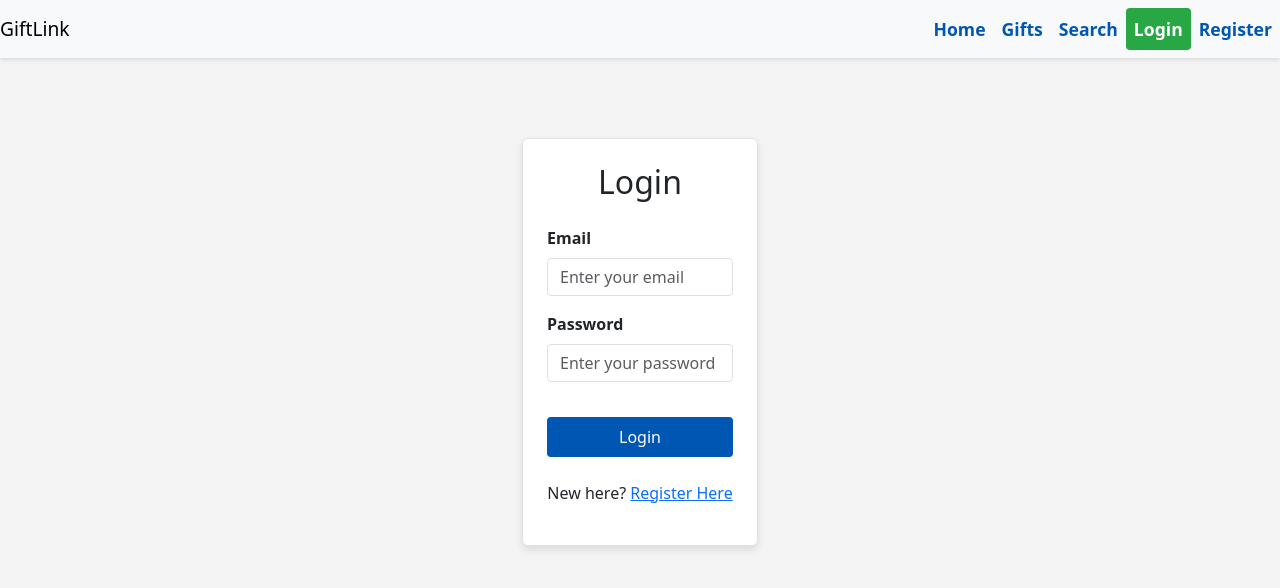
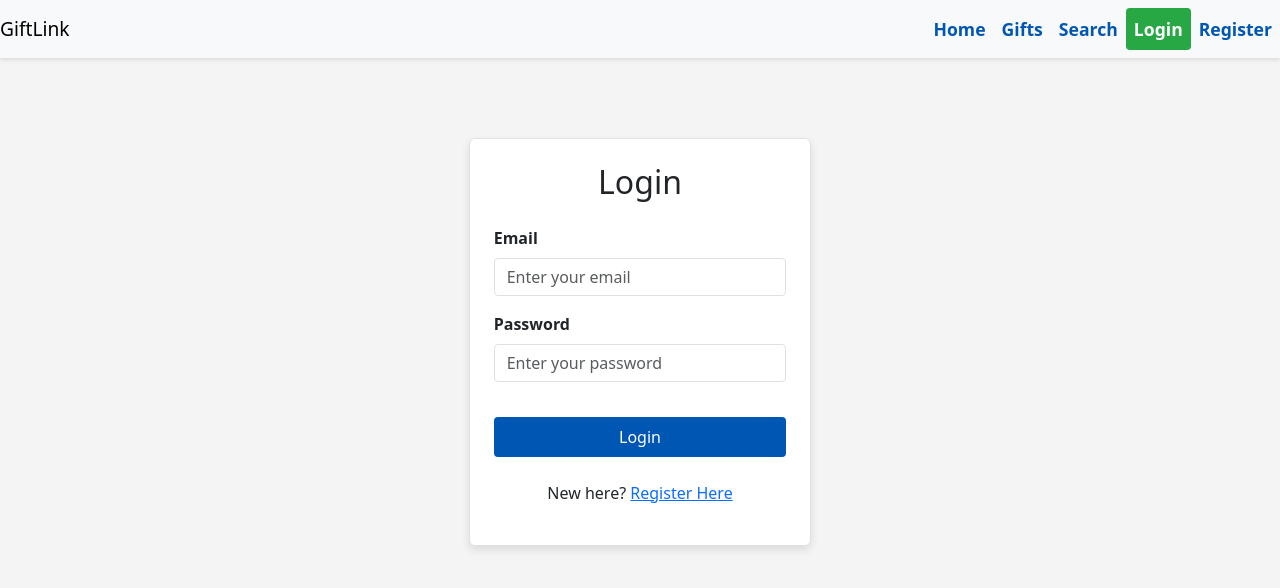
Before and after one commit to jsmth8483/fullstack-capstone-project, a React (Create React App) app in the folder giftlink-frontend/: page /app/login in a window 1280 px wide. Shown: the top 588 px of the page. Built offline with nearby package versions, Linux system fonts and the light colour scheme.

Commit message:
updated container padding for pages

```diff
--- a/giftlink-frontend/src/App.css
+++ b/giftlink-frontend/src/App.css
@@ -1,4 +1,3 @@
-
 html {
 	overflow-y: scroll;
 }
@@ -45,7 +44,7 @@ body,
 }
 
 .container {
-  padding: 2rem 15%; /* Adds more space on the sides */
+	padding: 2rem; /* Adds more space on the sides */
 }
 
 .row {
@@ -92,7 +91,6 @@ body,
 	border-top-right-radius: 0.25rem;
 }
 
-
 .card-body {
 	padding: 1rem;
 	flex-grow: 1; /* Make body grow to fill space */
@@ -124,7 +122,8 @@ body,
 }
 
 /* Customize the navbar brand and links */
-.navbar-brand, .nav-link {
+.navbar-brand,
+.nav-link {
 	font-size: 1.2rem; /* Increase font size */
 	font-weight: 500; /* Medium weight for better visibility */
 }
@@ -149,7 +148,8 @@ body,
 }
 
 /* Highlight the active nav link */
-.nav-item.active .nav-link, .nav-item .nav-link.active {
+.nav-item.active .nav-link,
+.nav-item .nav-link.active {
 	color: #d63384; /* A distinct color for the active page */
 	background-color: transparent; /* Optional: Adds a background color to the active link */
 	text-decoration: underline; /* Underlines the active link */
```
Lines whose indentation alone changed are shown as unchanged.
